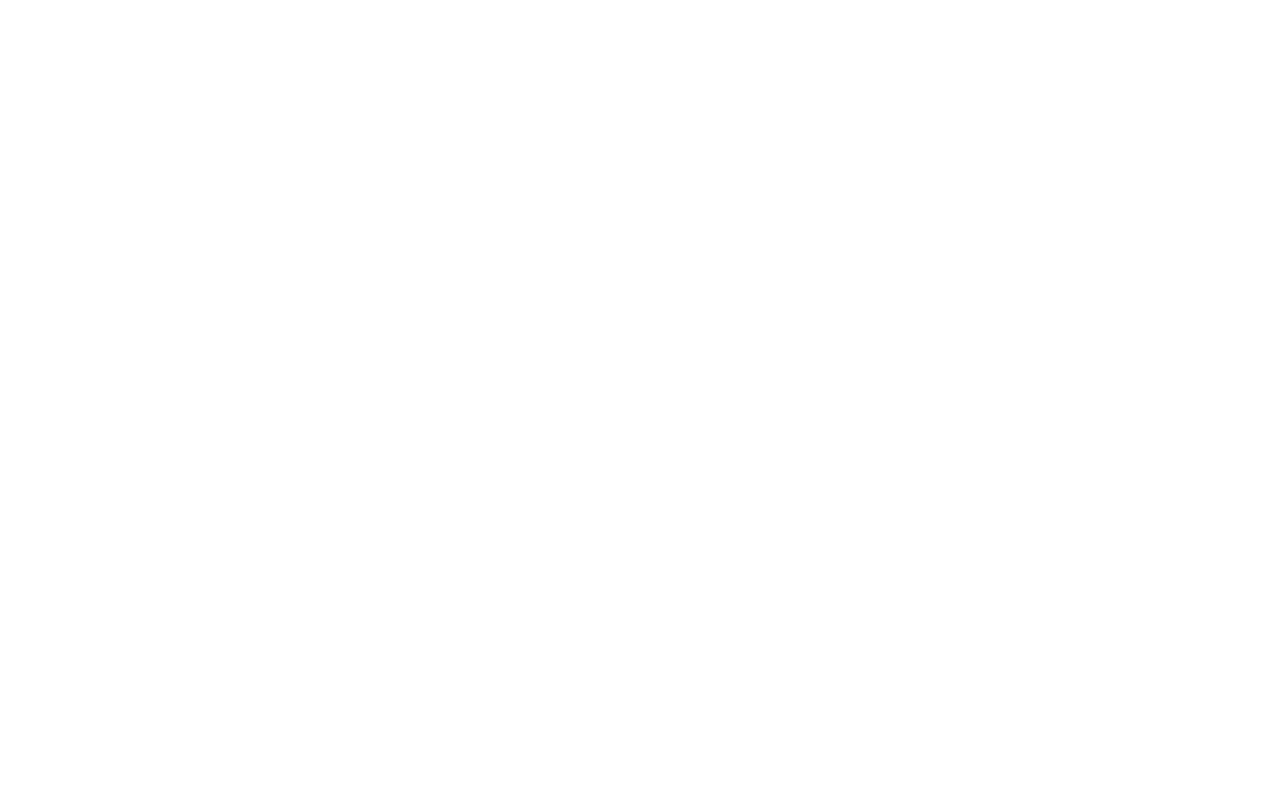
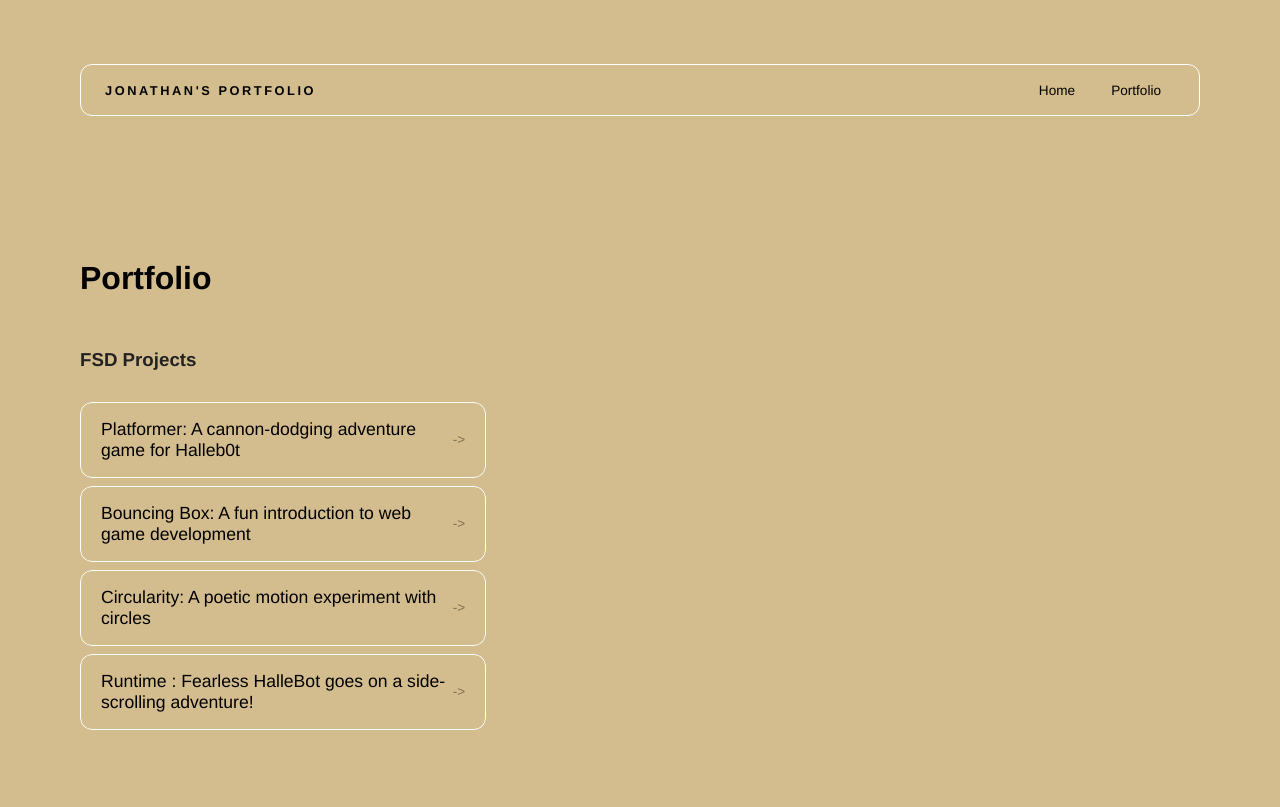
Before and after one commit to 6129945-sys/6129945-sys.github.io, a plain HTML site: page portfolio.html in a window 1280 px wide. Drawn offline with Linux system fonts and the light colour scheme.

Commit message:
add portfolio page to website

```diff
--- a/portfolio.html
+++ b/portfolio.html
@@ -0,0 +1,51 @@
+<!DOCTYPE html>
+<html>
+  <head>
+    <title>Jonathan's Portfolio</title>
+    <link rel="stylesheet" href="style.css" />
+  </head>
+
+  <body>
+    <!-- All content goes here -->
+    <div id="all-contents">
+      <div id="all-contents">
+  <nav>
+    <h1> Jonathan's Portfolio</h1>
+    <ul id="nav-ul">
+      <li class="nav-li">
+  <a href="index.html">Home</a>
+</li>
+<li class="nav-li">
+  <a href="portfolio.html">Portfolio</a>
+</li>
+
+</ul>
+
+  </nav>
+
+  <main>
+  <div class="content">
+    <h1>Portfolio</h1>
+    <h3>FSD Projects</h3>
+    <ul id="portfolio">
+<li>
+  <a href="fsd-projects/platformer/">Platformer: A cannon-dodging adventure game for Halleb0t</a>
+</li>
+<li>
+  <a href="fsd-projects/bouncing-box/">Bouncing Box: A fun introduction to web game development</a>
+</li>
+<li>
+  <a href="fsd-projects/circularity/">Circularity: A poetic motion experiment with circles</a>
+</li>
+<li>
+ <a href="fsd-projects/runtime/">Runtime : Fearless HalleBot goes on a side-scrolling adventure!</a>
+</li>
+
+    </ul>
+
+    <!-- ASD Projects will go here -->
+
+  </div>
+</main>
+  </body>
+</html>
--- a/style.css
+++ b/style.css
@@ -83,7 +83,7 @@
   font-weight: 600;
   padding: 10px 20px;
   background: #D3BC8D;
-  border: 1px solid #000000;
+  border: 1px solid #ffffff;
   border-radius: 100px;
   transition:
     background 0.25s ease,
@@ -127,7 +127,7 @@
   margin-bottom: 48px;
   padding: 16px 24px;
   background:#D3BC8D;
-  border: 1px solid #000000;
+  border: 1px solid #ffffff;
   border-radius: 12px;
 }
 
@@ -164,3 +164,56 @@
   background: #D3BC8D;
   color: #000000;
 }
+
+/* Portfolio styles */
+.content h1 {
+  color: black;
+}
+
+#portfolio {
+  list-style: none;
+  margin: 0;
+  padding: 0;
+  width: 100%;
+  display: flex;
+  flex-direction: column;
+  gap: 8px;
+}
+
+#portfolio li {
+  border-radius: 12px;
+  overflow: hidden;
+}
+
+#portfolio a {
+  display: flex;
+  justify-content: space-between;
+  align-items: center;
+  text-decoration: none;
+  color: #000000;
+  padding: 16px 20px;
+  font-size: 1.1rem;
+  font-weight: 500;
+  background: #D3BC8D;
+  border: 1px solid #ffffff;
+  border-radius: 12px;
+  transition: background 0.25s ease, color 0.25s ease, transform 0.25s ease;
+}
+
+#portfolio a:hover {
+  background: #000000;
+  color: #fff;
+  transform: translateX(4px);
+}
+
+#portfolio a::after {
+  content: "->";
+  font-size: 0.85rem;
+  opacity: 0.4;
+  transition: opacity 0.25s ease;
+  white-space: nowrap;
+}
+
+#portfolio a:hover::after {
+  opacity: 1;
+}
```
